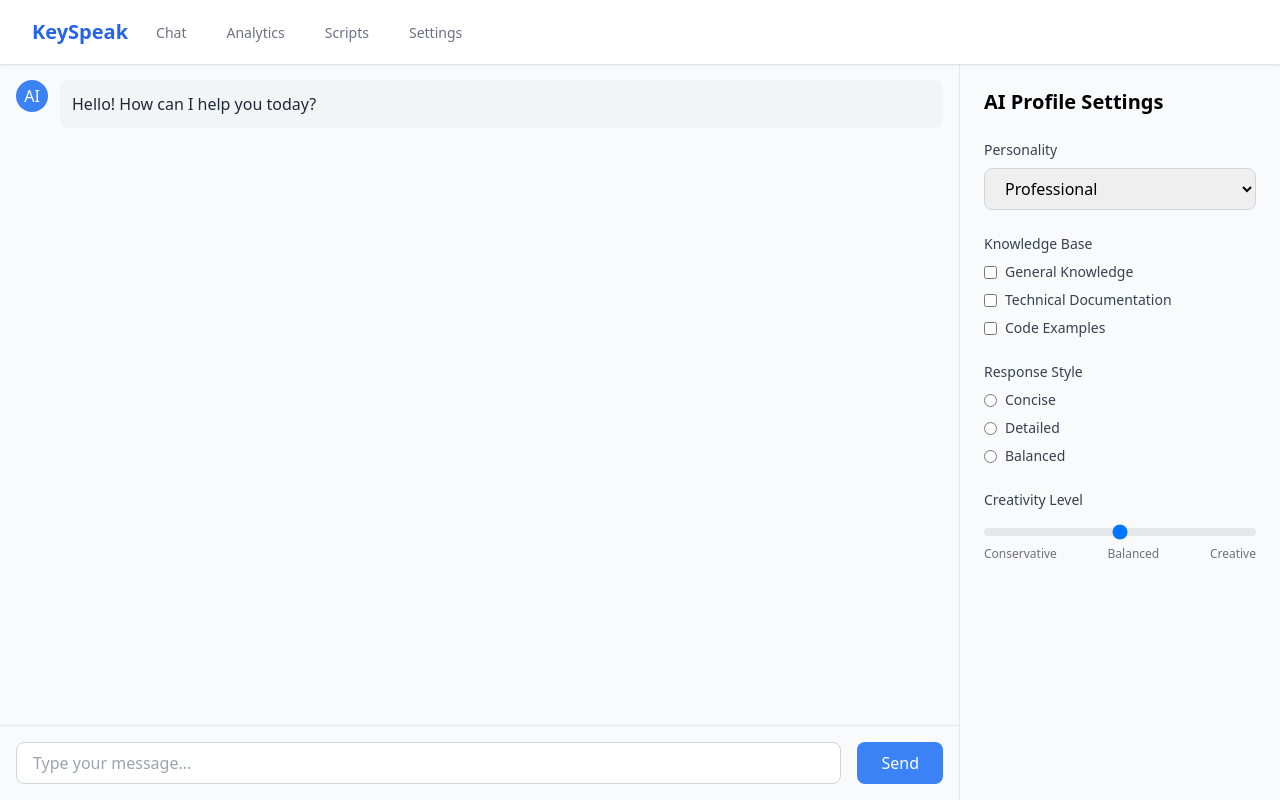
After one commit to meresoft-io/keyspeak, a FastAPI app: template templates/pages/chat.html in a window 1280 px wide. The commit adds this page. Run offline with FastAPI, Linux system fonts and the light colour scheme; the template is opened without the code that fills it, so the values that code supplies are empty; parts of the project's set-up code (start-up, migrations or seed data) failed here and were passed over; some libraries are stand-ins or nearby versions.

Commit message:
Refactor web routes and templates for chat functionality
- Update web_routes.py to replace the dashboard route with a chat route, modifying related logic for user registration and login.
- Create a new chat.html template for the chat interface, including message display and input functionality.
- Update app_header.html and public_header.html to reflect the change from dashboard to chat.
- Adjust settings_sidebar.html for improved layout and responsiveness.

This commit enhances the user experience by introducing a dedicated chat feature while streamlining navigation.

```diff
--- a/templates/components/settings_sidebar.html
+++ b/templates/components/settings_sidebar.html
@@ -3,7 +3,7 @@
 
 <!-- Actual sidebar -->
 <div id="sidebar"
-    class="fixed md:absolute left-0 top-[64px] w-64 bg-white border-r border-gray-200 p-4 h-[calc(100vh-64px)] md:h-screen transition-all duration-300">
+    class="fixed md:absolute left-0 top-[64px] bottom-0 w-64 bg-white border-r border-gray-200 p-4 h-screen transition-all duration-300">
     <div class="relative">
         <!-- Toggle button for mobile -->
         <button id="sidebarToggle" class="md:hidden absolute -right-7 top-0 bg-white rounded-full p-1 shadow-md z-10">
@@ -65,6 +65,7 @@
     </div>
 </div>
 
+{% block extra_scripts %}
 <script>
     document.addEventListener('DOMContentLoaded', function () {
         const sidebarToggle = document.getElementById('sidebarToggle');
@@ -111,3 +112,4 @@
         });
     });
 </script>
+{% endblock %}
--- a/templates/includes/app_header.html
+++ b/templates/includes/app_header.html
@@ -3,11 +3,11 @@
         <div class="flex justify-between h-16">
             <div class="flex">
                 <div class="flex-shrink-0 flex items-center">
-                    <a href="/dashboard" class="text-xl font-bold text-blue-600">KeySpeak</a>
+                    <a href="/chat" class="text-xl font-bold text-blue-600">KeySpeak</a>
                 </div>
                 <nav class="hidden md:ml-6 md:flex md:space-x-8">
-                    <a href="/dashboard"
-                        class="inline-flex items-center px-1 pt-1 border-b-2 {% if request.url.path == '/dashboard' %}border-blue-500 text-gray-900{% else %}border-transparent text-gray-500 hover:text-gray-700 hover:border-gray-300{% endif %} text-sm font-medium">Dashboard</a>
+                    <a href="/chat"
+                        class="inline-flex items-center px-1 pt-1 border-b-2 {% if request.url.path == '/chat' %}border-blue-500 text-gray-900{% else %}border-transparent text-gray-500 hover:text-gray-700 hover:border-gray-300{% endif %} text-sm font-medium">Chat</a>
                     <a href="#"
                         class="inline-flex items-center px-1 pt-1 border-b-2 border-transparent text-sm font-medium text-gray-500 hover:text-gray-700 hover:border-gray-300">Analytics</a>
                     <a href="#"
@@ -39,8 +39,8 @@
         <!-- Mobile Menu -->
         <div class="md:hidden hidden absolute left-0 right-0 bg-white shadow-lg z-20" id="internalMobileMenu">
             <div class="pt-2 pb-3 space-y-1">
-                <a href="/dashboard"
-                    class="block pl-3 pr-4 py-2 border-l-4 {% if request.url.path == '/dashboard' %}border-blue-500 text-blue-700 bg-blue-50{% else %}border-transparent text-gray-600 hover:bg-gray-50 hover:border-gray-300 hover:text-gray-800{% endif %} text-base font-medium">Dashboard</a>
+                <a href="/chat"
+                    class="block pl-3 pr-4 py-2 border-l-4 {% if request.url.path == '/chat' %}border-blue-500 text-blue-700 bg-blue-50{% else %}border-transparent text-gray-600 hover:bg-gray-50 hover:border-gray-300 hover:text-gray-800{% endif %} text-base font-medium">Chat</a>
                 <a href="#"
                     class="block pl-3 pr-4 py-2 border-l-4 border-transparent text-base font-medium text-gray-600 hover:bg-gray-50 hover:border-gray-300 hover:text-gray-800">Analytics</a>
                 <a href="#"
--- a/templates/includes/public_header.html
+++ b/templates/includes/public_header.html
@@ -12,8 +12,8 @@
                 {% if current_user %}
                 <div class="hidden md:flex items-center ml-4 md:ml-6">
                     <span class="text-gray-700 mr-4">{{ current_user.email }}</span>
-                    <a href="/dashboard"
-                        class="mr-3 px-4 py-2 rounded-md text-sm font-medium text-white bg-blue-600 hover:bg-blue-700">Dashboard</a>
+                    <a href="/chat"
+                        class="mr-3 px-4 py-2 rounded-md text-sm font-medium text-white bg-blue-600 hover:bg-blue-700">Chat</a>
                     <form hx-post="/logout" class="block">
                         <button type="submit"
                             class="px-4 py-2 rounded-md text-sm font-medium text-white bg-red-600 hover:bg-red-700">Logout</button>
@@ -40,7 +40,7 @@
                 <a href="/#testimonials" class="block px-3 py-2 text-gray-600 hover:text-gray-900">Testimonials</a>
                 {% if current_user %}
                 <span class="block px-3 py-2 text-gray-600">{{ current_user.email }}</span>
-                <a href="/dashboard" class="block px-3 py-2 text-gray-600 hover:text-gray-900">Dashboard</a>
+                <a href="/chat" class="block px-3 py-2 text-gray-600 hover:text-gray-900">Chat</a>
                 <form hx-post="/logout" class="block">
                     <button type="submit"
                         class="w-full bg-red-600 text-white px-4 py-2 rounded-md hover:bg-red-700">Logout</button>
--- /dev/null
+++ b/templates/pages/chat.html
@@ -0,0 +1,112 @@
+{% extends "bases/app_base.html" %}
+
+{% block title %}Chat{% endblock %}
+
+{% block content %}
+<div class="flex h-[calc(100vh-4rem)]">
+    <!-- Chat Column -->
+    <div class="flex-1 flex flex-col border-r border-gray-200">
+        <!-- Chat Messages Area -->
+        <div class="flex-1 overflow-y-auto p-4">
+            <!-- Messages will be rendered here -->
+            <div class="space-y-4">
+                <!-- Example message -->
+                <div class="flex items-start space-x-3">
+                    <div class="flex-shrink-0">
+                        <div class="w-8 h-8 rounded-full bg-blue-500 flex items-center justify-center text-white">
+                            AI
+                        </div>
+                    </div>
+                    <div class="flex-1">
+                        <div class="bg-gray-100 rounded-lg p-3">
+                            <p class="text-gray-800">Hello! How can I help you today?</p>
+                        </div>
+                    </div>
+                </div>
+            </div>
+        </div>
+
+        <!-- Chat Input -->
+        <div class="border-t border-gray-200 p-4">
+            <form class="flex space-x-4">
+                <input type="text"
+                    class="flex-1 rounded-lg border border-gray-300 px-4 py-2 focus:outline-none focus:ring-2 focus:ring-blue-500"
+                    placeholder="Type your message...">
+                <button type="submit"
+                    class="bg-blue-500 text-white px-6 py-2 rounded-lg hover:bg-blue-600 focus:outline-none focus:ring-2 focus:ring-blue-500">
+                    Send
+                </button>
+            </form>
+        </div>
+    </div>
+
+    <!-- AI Profile Controls Column -->
+    <div class="w-80 p-6 bg-gray-50 overflow-y-auto">
+        <h2 class="text-xl font-semibold mb-6">AI Profile Settings</h2>
+
+        <!-- Personality Settings -->
+        <div class="space-y-6">
+            <div>
+                <label class="block text-sm font-medium text-gray-700 mb-2">Personality</label>
+                <select
+                    class="w-full rounded-lg border border-gray-300 px-4 py-2 focus:outline-none focus:ring-2 focus:ring-blue-500">
+                    <option>Professional</option>
+                    <option>Friendly</option>
+                    <option>Technical</option>
+                    <option>Creative</option>
+                </select>
+            </div>
+
+            <!-- Knowledge Base -->
+            <div>
+                <label class="block text-sm font-medium text-gray-700 mb-2">Knowledge Base</label>
+                <div class="space-y-2">
+                    <label class="flex items-center">
+                        <input type="checkbox" class="rounded border-gray-300 text-blue-500 focus:ring-blue-500">
+                        <span class="ml-2 text-sm text-gray-700">General Knowledge</span>
+                    </label>
+                    <label class="flex items-center">
+                        <input type="checkbox" class="rounded border-gray-300 text-blue-500 focus:ring-blue-500">
+                        <span class="ml-2 text-sm text-gray-700">Technical Documentation</span>
+                    </label>
+                    <label class="flex items-center">
+                        <input type="checkbox" class="rounded border-gray-300 text-blue-500 focus:ring-blue-500">
+                        <span class="ml-2 text-sm text-gray-700">Code Examples</span>
+                    </label>
+                </div>
+            </div>
+
+            <!-- Response Style -->
+            <div>
+                <label class="block text-sm font-medium text-gray-700 mb-2">Response Style</label>
+                <div class="space-y-2">
+                    <label class="flex items-center">
+                        <input type="radio" name="response-style" class="text-blue-500 focus:ring-blue-500">
+                        <span class="ml-2 text-sm text-gray-700">Concise</span>
+                    </label>
+                    <label class="flex items-center">
+                        <input type="radio" name="response-style" class="text-blue-500 focus:ring-blue-500">
+                        <span class="ml-2 text-sm text-gray-700">Detailed</span>
+                    </label>
+                    <label class="flex items-center">
+                        <input type="radio" name="response-style" class="text-blue-500 focus:ring-blue-500">
+                        <span class="ml-2 text-sm text-gray-700">Balanced</span>
+                    </label>
+                </div>
+            </div>
+
+            <!-- Temperature -->
+            <div>
+                <label class="block text-sm font-medium text-gray-700 mb-2">Creativity Level</label>
+                <input type="range" min="0" max="100"
+                    class="w-full h-2 bg-gray-200 rounded-lg appearance-none cursor-pointer">
+                <div class="flex justify-between text-xs text-gray-500 mt-1">
+                    <span>Conservative</span>
+                    <span>Balanced</span>
+                    <span>Creative</span>
+                </div>
+            </div>
+        </div>
+    </div>
+</div>
+{% endblock %}
```
Also changed, not shown: routes/web_routes.py (+45 -101 lines), templates/pages/dashboard.html (deleted, +0 -22 lines).
